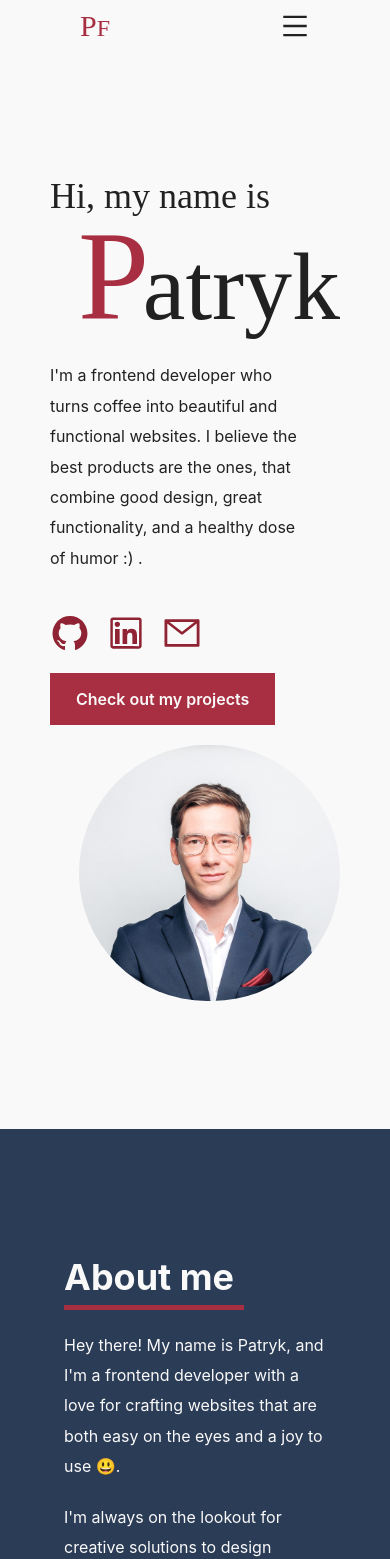
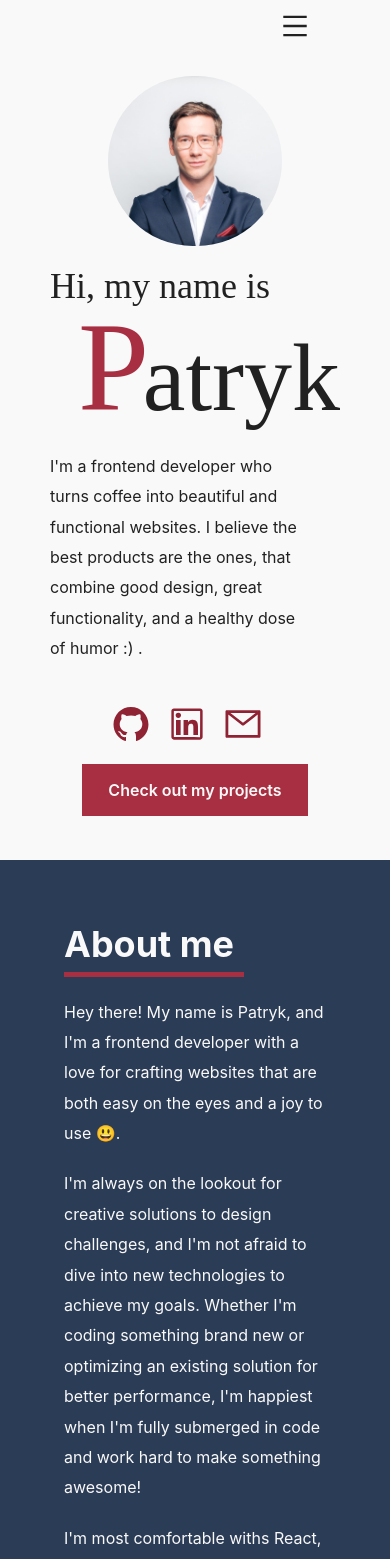
Before and after one commit to fussek/Portfolio_Website, a React (Create React App) app: page / in a window 390 px wide. Shown: the top 1559 px of the page. Built offline with nearby package versions, Linux system fonts and the light colour scheme; the HTML template or start-up script is replaced by a standard one; a web font is replaced by a local one.

Commit message:
Responsive design 2.0

```diff
--- a/src/components/About.js
+++ b/src/components/About.js
@@ -2,7 +2,7 @@ import React from 'react';
 
 const About = () => {
   return (
-    <section className='bg-secondary text-secondary py-32 px-16 md:px-32' id='about'>
+    <section className='bg-secondary text-secondary py-16 md:py-32 px-16 md:px-32' id='about'>
       <div className='container mx-auto grid md:grid-cols-2 items-center justify-center md:justify-between'>
         <div className='about-info'>
           <h2 className='text-4xl  font-bold mb-5 border-b-[5px] w-[180px] border-accent pb-2'>About me</h2>
--- a/src/components/Blog.js
+++ b/src/components/Blog.js
@@ -5,7 +5,7 @@ import thesis from '../assets/thesis_pano.png';
 
 const Blog = () => {
   return (
-    <section className='bg-secondary text-secondary py-32 px-16 md:px-32' id='blog'>
+    <section className='bg-secondary text-secondary py-16 md:py-32 px-16 md:px-32' id='blog'>
       <div className='container mx-auto grid md:grid-cols-2 items-center md:justify-between'>
         <div className='about-info mb-5'>
           <h2 className='text-4xl font-bold mb-5 border-b-[5px] w-[100px] border-accent pb-2'>Blogs</h2>
--- a/src/components/Contact.js
+++ b/src/components/Contact.js
@@ -3,7 +3,7 @@ import { AiOutlineLinkedin, AiOutlineGithub, AiOutlineMail } from 'react-icons/a
 
 const Contact = () => {
   return (
-    <section className='bg-primary py-32 px-16 md:px-32' id='contact'>
+    <section className='bg-primary py-16 md:py-32 px-16 md:px-32' id='contact'>
       <div className='text-center md:w-[60%] mx-auto text-primary'>
         <h2 className='text-4xl font-bold mb-5 border-b-[5px] w-[200px] mx-auto border-accent pb-2'>Contact me</h2>
         <p>
--- a/src/components/Header.js
+++ b/src/components/Header.js
@@ -7,7 +7,7 @@ const Header = () => {
   return (
     <header className='flex justify-between px-20 py-2 bg-primary text-primary'>
       <a href='/' className='logo text-2xl'>
-        <h1>
+        <h1 className='invisible md:visible'>
           <span className='text-accent text-3xl'>P</span>
           <span className='text-accent text-2xl'>F</span>
         </h1>
--- a/src/components/Hero.js
+++ b/src/components/Hero.js
@@ -5,18 +5,23 @@ import { AiOutlineLinkedin, AiOutlineGithub, AiOutlineMail } from 'react-icons/a
 
 const Hero = () => {
   return (
-    <section className='bg-primary text-primary py-32 px-16 md:px-32'>
+    <section className='bg-primary text-primary py-6 md:py-32 px-16 md:px-32'>
       <div className='container mx-auto grid md:grid-cols-2 items-center justify-center md:justify-between'>
+        <div className='hero-img md:order-2'>
+          <img src={ProfileImg} alt='coding illustration' className='w-[60%] md:w-[90%] mb-6 md:mb-0 m-auto rounded-full	' />
+        </div>
         <div className='hero-info pb-5 md:pb-0'>
           <h1 className='text-4xl lg:text-4xl font-medium'>Hi, my name is </h1>
           <h1 className='text-8xl font-medium'>
             <span className='text-accent pl-7 text-9xl tracking-tighter'>P</span>atryk <br />
           </h1>
+
           <p className='py-5 pr-10'>
             I'm a frontend developer who turns coffee into beautiful and functional websites. I believe the best products are the ones, that combine good design, great functionality, and a healthy
             dose of humor :) .<br />
           </p>
-          <div className='flex py-5 '>
+
+          <div className='flex py-5 justify-center md:justify-start'>
             <a href='https://github.com/fussek' target='_blank' rel='noreferrer' className='pr-4 inline-block text-[#902333] hover:text-[#121924]'>
               <AiOutlineGithub size={40} />
             </a>
@@ -27,12 +32,11 @@ const Hero = () => {
               <AiOutlineMail size={40} />
             </a>
           </div>
-          <button className='btn bg-accent border-2 border-accent font-semibold text-secondary px-6 py-3 hover:bg-transparent hover:border-[#121924] hover:text-[#121924]'>
-            <a href='/#projects'>Check out my projects</a>
-          </button>
-        </div>
-        <div className='hero-img'>
-          <img src={ProfileImg} alt='coding illustration' className='w-[90%] ml-auto rounded-full	' />
+          <div className='flex justify-center md:justify-start'>
+            <button className='btn bg-accent border-2 border-accent font-semibold text-secondary px-6 py-3 hover:bg-transparent hover:border-[#121924] hover:text-[#121924]'>
+              <a href='/#projects'>Check out my projects</a>
+            </button>
+          </div>
         </div>
       </div>
     </section>
--- a/src/components/Projects.js
+++ b/src/components/Projects.js
@@ -53,7 +53,7 @@ const projects = [
 
 const Projects = () => {
   return (
-    <section className='bg-primary text-primary py-32 px-16 md:px-32' id='projects'>
+    <section className='bg-primary text-primary py-16 md:py-32 px-16 md:px-32' id='projects'>
       <div className='container mx-auto grid md:grid-cols-2 items-center md:justify-between'>
         <div className='about-info mb-5'>
           <h2 className='text-4xl font-bold mb-5 border-b-[5px] w-[150px] border-accent pb-2'>Projects</h2>
@@ -61,7 +61,7 @@ const Projects = () => {
         </div>
         <div className='about-img'></div>
       </div>
-      <div className='container px-5 py-5 mx-auto text-center'>
+      <div className='container md:px-5 py-5 mx-auto text-center'>
         <div className='projects container mx-auto grid md:grid-cols-2 gap-5'>
           {projects.map((project, i) => {
             return (
```
